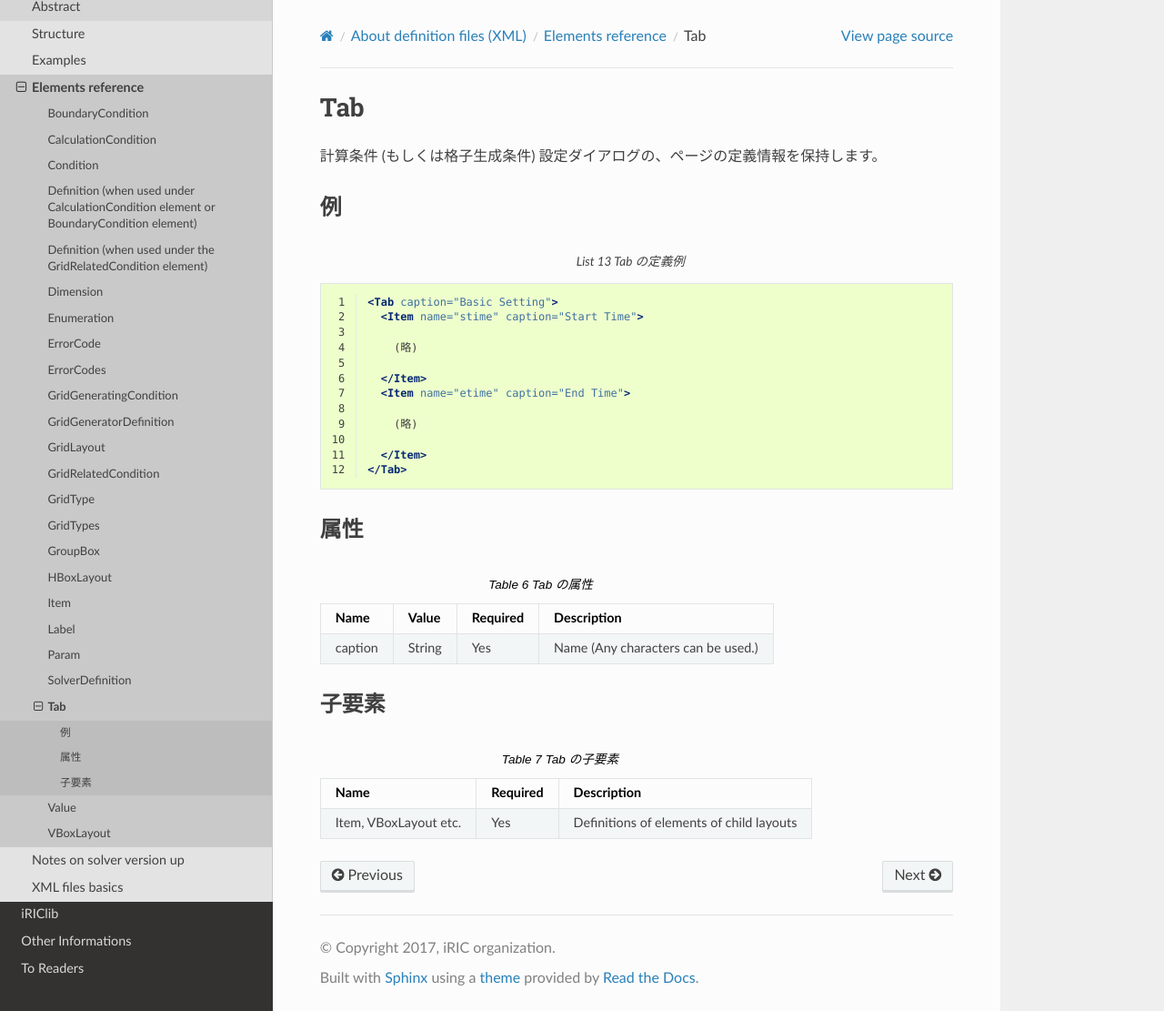
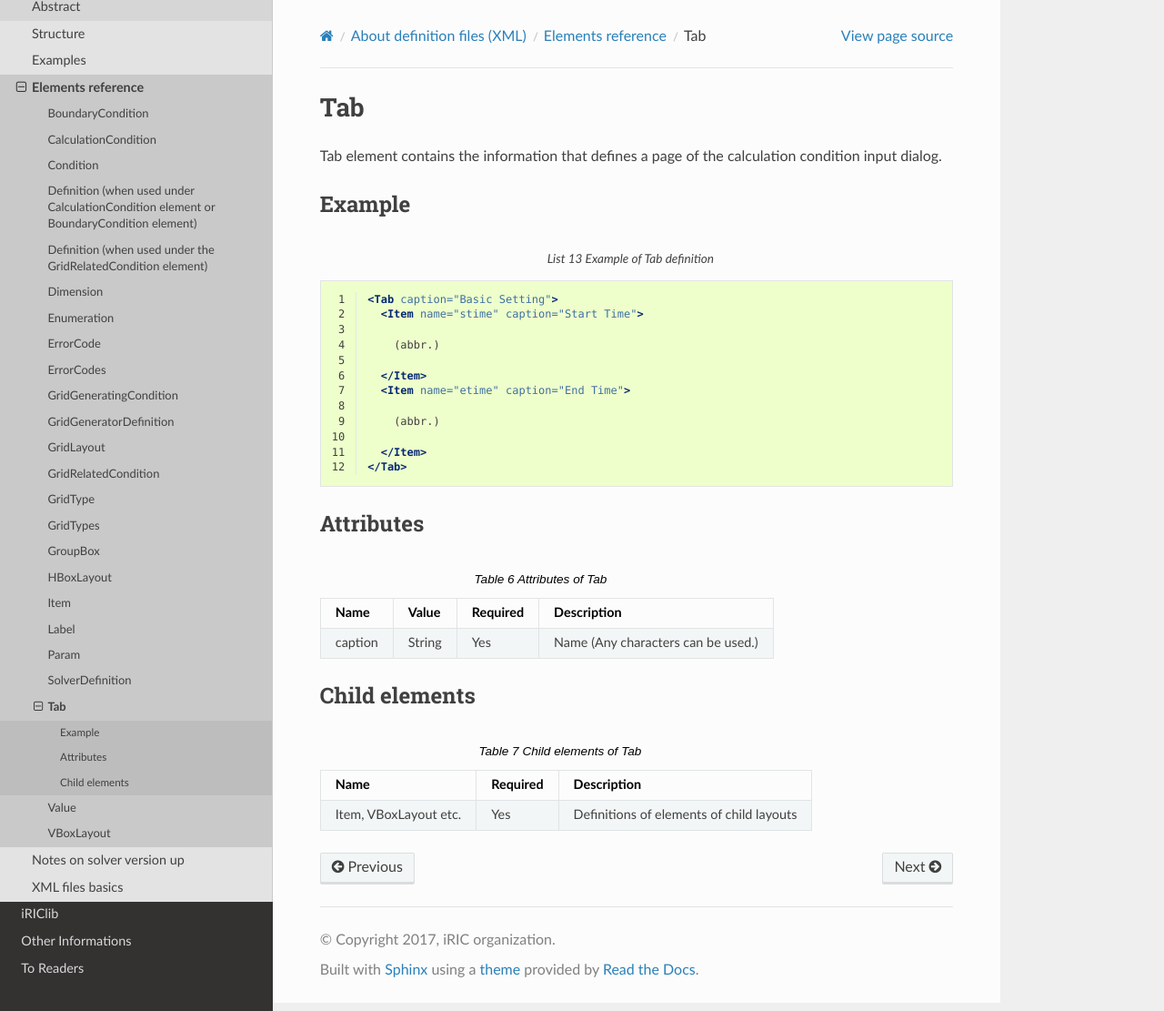
Before and after one commit to scharlton2/solver_dev_manual, a Sphinx documentation site: the page built from source/05/04/tab.rst, in a window 1280 px wide and 1111 px high. Shown: the whole window at 91% size. Built offline with Sphinx 7.4.7 and the Read the Docs theme 2.0.0, drawn with Linux system fonts in a browser that asks for light colours.

Commit message:
Developer manual updated.

```diff
--- a/source/04/files_related_to_gridgen.csv
+++ b/source/04/files_related_to_gridgen.csv
@@ -1,5 +1,5 @@
-ファイル名,説明
+File name,Description
 definition.xml,Grid generating program definition file.
-generator.exe (例),Executable module of the grid generating program. Developers can select any name.
-translation_ja_JP.ts など,Dictionary files for a grid generating program definition file.
+generator.exe,Executable module of the grid generating program. Developers can select any name.
+translation_ja_JP.ts etc.,Dictionary files for a grid generating program definition file.
 README,File that explains the grid generating program
--- a/source/05/04/groupbox.rst
+++ b/source/05/04/groupbox.rst
@@ -35,6 +35,6 @@ Attributes
 Child elements
 --------------
 
-.. csv-table:: Attributes of GroupBox
+.. csv-table:: Child elements of GroupBox
    :file: groupbox_elements.csv
    :header-rows: 1
--- a/source/05/04/param.rst
+++ b/source/05/04/param.rst
@@ -19,7 +19,7 @@ Refer to :ref:`cc_widget_example_func` for Param element definition example.
 Attributes
 -----------
 
-.. csv-table:: Attributes of Param definition
+.. csv-table:: Attributes of Param
    :file: param_attributes.csv
    :header-rows: 1
 
--- a/source/05/04/tab.rst
+++ b/source/05/04/tab.rst
@@ -1,39 +1,40 @@
 Tab
 ===
 
-計算条件 (もしくは格子生成条件) 設定ダイアログの、ページの定義情報を保持します。
+Tab element contains the information that defines a page of the
+calculation condition input dialog.
 
-例
-----
+Example
+-------
 
 .. code-block:: xml
-   :caption: Tab の定義例
+   :caption: Example of Tab definition
    :name: ref_tab_example
    :linenos:
 
    <Tab caption="Basic Setting">
      <Item name="stime" caption="Start Time">
 
-       (略)
+       (abbr.)
 
      </Item>
      <Item name="etime" caption="End Time">
 
-       (略)
+       (abbr.)
 
      </Item>
    </Tab>
 
-属性
------
+Attributes
+----------
 
-.. csv-table:: Tab の属性
+.. csv-table:: Attributes of Tab
    :file: tab_attributes.csv
    :header-rows: 1
 
-子要素
---------
+Child elements
+--------------
 
-.. csv-table:: Tab の子要素
+.. csv-table:: Child elements of Tab
    :file: tab_elements.csv
    :header-rows: 1
```
Also changed, not shown: source/04/03_gridgenerator.rst (+7 -7 lines), source/04/images/dict_wizard_intro.png, source/04/images/gridgen_structure_with_gridgencond.png, source/04/images/gridgen_structure_with_gridgencond_advanced.png.
